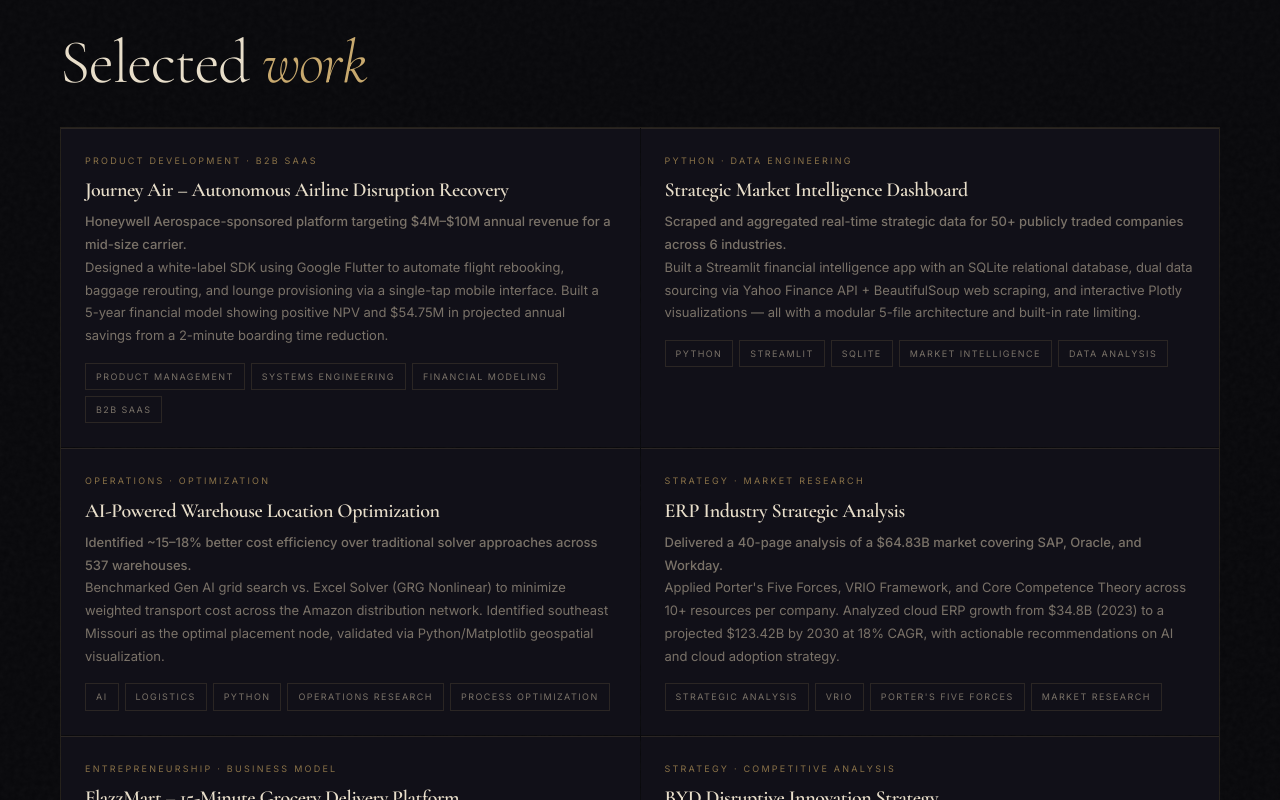
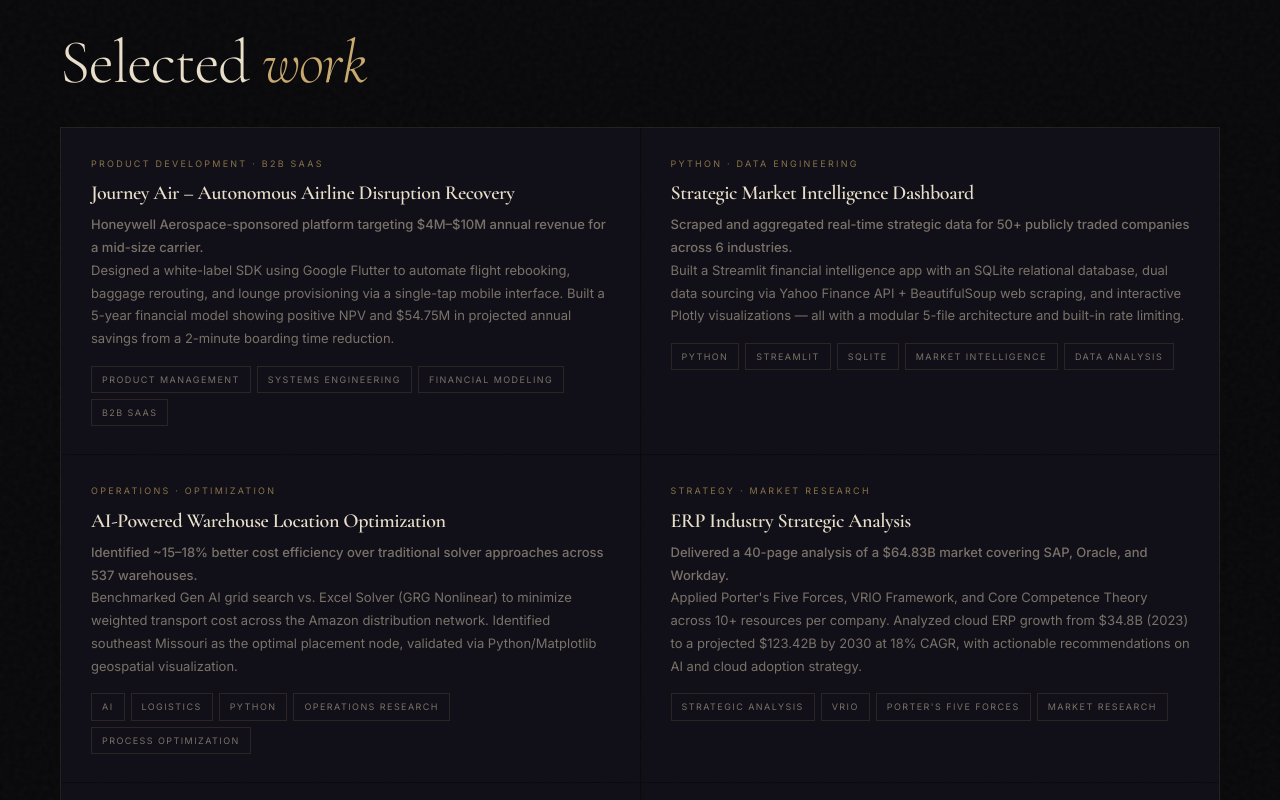
Before and after one commit to bhilarepratham/portfolio, a Next.js app: page / in a window 1280 px wide. Shown: the part 3280-4080 px from the top of the page. Built offline with nearby package versions, Linux system fonts and the light colour scheme.

Commit message:
Refactor project media styles and update padding
Removed project media styles and adjusted project body padding and border.

```diff
--- a/app/globals.css
+++ b/app/globals.css
@@ -662,38 +662,15 @@ h3 {
   background: var(--panel-2);
 }
 
-.project-media {
-  aspect-ratio: 16/9;
-  overflow: hidden;
-  position: relative;
-  background: #0a0a0c;
+.project-body {
+  padding: 28px;
+  flex: 1;
+  border-left: 2px solid transparent;
+  transition: border-color 0.3s;
 }
 
-.project-media::after {
-  content: '';
-  position: absolute;
-  inset: 0;
-  background: linear-gradient(to bottom, transparent 40%, rgba(7,7,10,0.85) 100%);
-  z-index: 1;
-}
-
-.project-media img {
-  width: 100%;
-  height: 100%;
-  object-fit: cover;
-  filter: sepia(20%) contrast(1.1) brightness(0.85);
-  transition: transform 0.6s ease, filter 0.4s ease;
-}
-
-.project-card:hover .project-media img {
-  transform: scale(1.05);
-  filter: sepia(5%) contrast(1.05) brightness(0.95);
-}
-
-.project-body {
-  padding: 24px;
-  flex: 1;
-  border-top: 1px solid var(--line);
+.project-card:hover .project-body {
+  border-left-color: var(--gold);
 }
 
 .project-meta {
```
